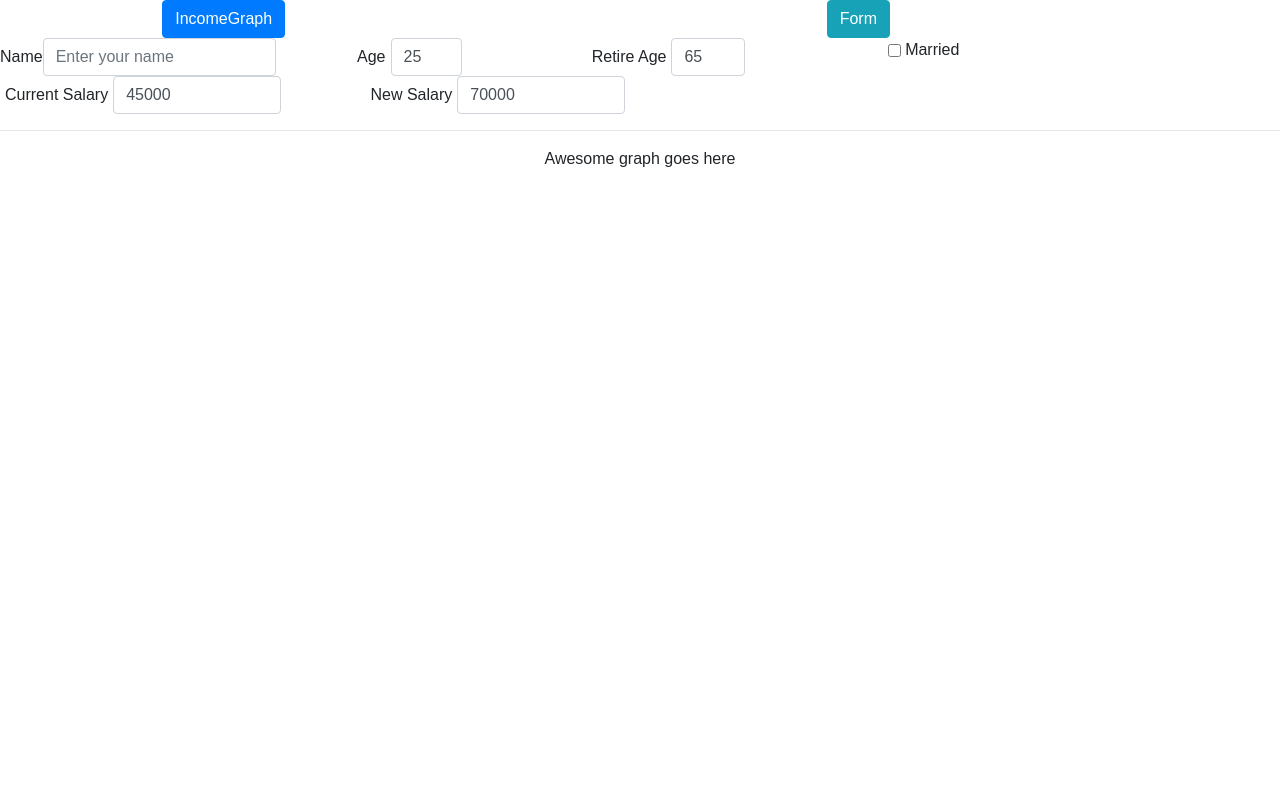
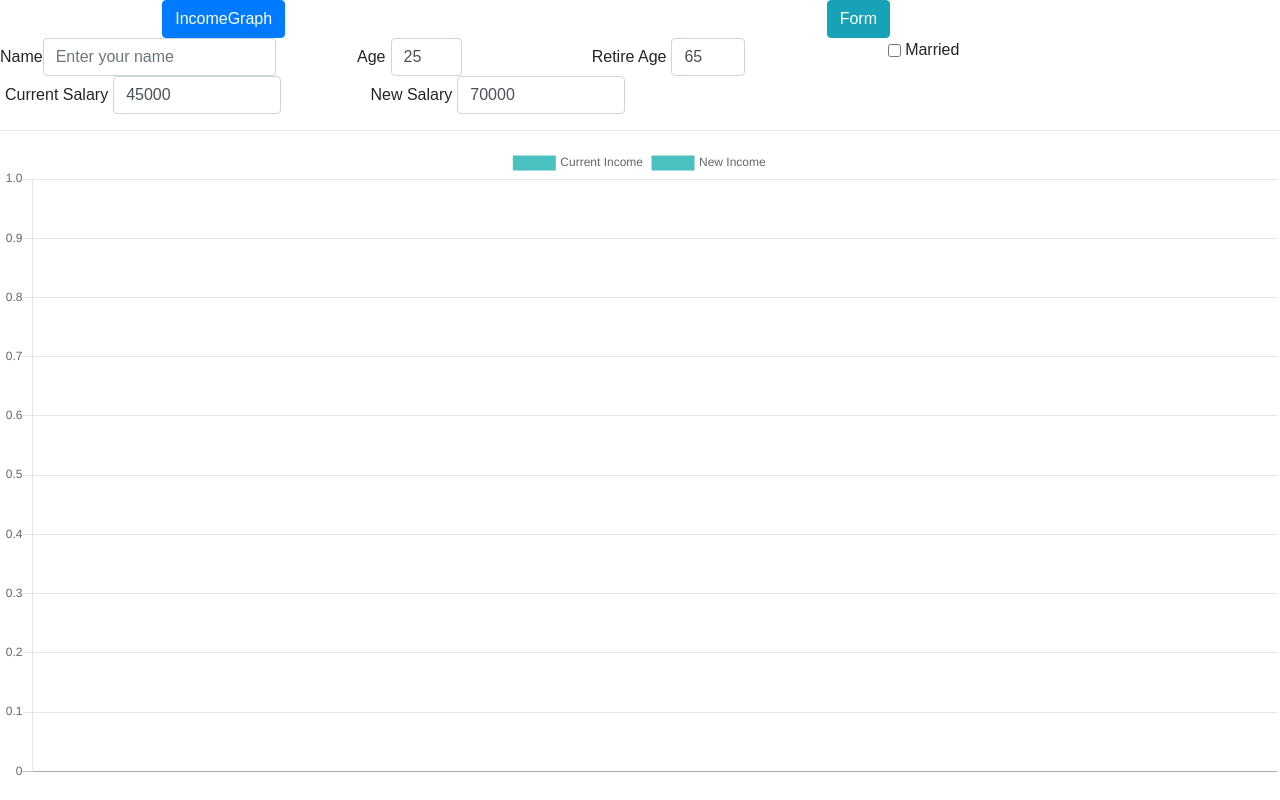
Before and after one commit to tgreenhalgh/incomeGraph, a React (Create React App) app: page /form in a window 1280 px wide. Built offline with nearby package versions, Linux system fonts and the light colour scheme.

Commit message:
graph displays on page

```diff
--- a/package.json
+++ b/package.json
@@ -4,7 +4,9 @@
   "private": true,
   "dependencies": {
     "bootstrap": "^4.1.1",
+    "chart.js": "^2.7.2",
     "react": "^16.4.1",
+    "react-chartjs-2": "^2.7.2",
     "react-dom": "^16.4.1",
     "react-router-dom": "^4.3.1",
     "react-scripts": "1.1.4",
--- a/src/components/Graph.js
+++ b/src/components/Graph.js
@@ -1,9 +1,121 @@
 import React from 'react';
+import { Line } from 'react-chartjs-2';
 
-const Graph = props => {
-  console.log('data', props.data);
-  //props.data is data for the graph
-  return <React.Fragment>Awesome graph goes here</React.Fragment>;
-};
+class Graph extends React.Component {
+  constructor(props) {
+    super(props);
+    this.state = {
+      chartData: {
+        labels: this.props.labels,
+        datasets: [
+          {
+            label: 'Current Income',
+            fill: false,
+            lineTension: 0.1,
+            backgroundColor: 'rgba(75,192,192,0.4)',
+            borderColor: 'rgba(75,192,192,1)',
+            borderCapStyle: 'butt',
+            borderDash: [],
+            borderDashOffset: 0.0,
+            borderJoinStyle: 'miter',
+            pointBorderColor: 'rgba(75,192,192,1)',
+            pointBackgroundColor: '#fff',
+            pointBorderWidth: 1,
+            pointHoverRadius: 5,
+            pointHoverBackgroundColor: 'rgba(75,192,192,1)',
+            pointHoverBorderColor: 'rgba(220,220,220,1)',
+            pointHoverBorderWidth: 2,
+            pointRadius: 1,
+            pointHitRadius: 10,
+            data: this.props.curData,
+          },
+          {
+            label: 'New Income',
+            fill: false,
+            lineTension: 0.1,
+            backgroundColor: 'rgba(75,192,192,0.4)',
+            borderColor: 'rgba(75,192,192,1)',
+            borderCapStyle: 'butt',
+            borderDash: [],
+            borderDashOffset: 0.0,
+            borderJoinStyle: 'miter',
+            pointBorderColor: 'rgba(75,192,192,1)',
+            pointBackgroundColor: '#fff',
+            pointBorderWidth: 1,
+            pointHoverRadius: 5,
+            pointHoverBackgroundColor: 'rgba(75,192,192,1)',
+            pointHoverBorderColor: 'rgba(220,220,220,1)',
+            pointHoverBorderWidth: 2,
+            pointRadius: 1,
+            pointHitRadius: 10,
+            data: this.props.newData,
+          }
+        ]
+      }
+    }
+  }
+
+  render() {
+    return (
+      <div className="chart">
+        <Line data={this.state.chartData} />
+      </div>
+    )
+  }
+
+}
 
 export default Graph;
+
+// export default React.createClass({
+//   displayName: 'IncomeGraph',
+//   render() {
+//     return (
+//       <div>
+//         <Line data={data} />
+//       </div>
+//     )
+//   }
+// })
+
+
+// const data = props => {
+//   console.log('data', props.data);
+//   props.data is data for the graph
+
+//   dynamicLabels = (data) => {
+//     let label = [];
+//     let year = 2018;
+//    for (let i = 0; i < data.length; i++) {
+//      label.push(year);
+//      year++;
+//    }
+//    return label;
+//   }
+
+//   let data = {
+//     datasets: [
+//       {
+//         label: 'Current Income',
+//         fill: false,
+//         lineTension: 0.1,
+//         backgroundColor: 'rgba(75,192,192,0.4)',
+//         borderColor: 'rgba(75,192,192,1)',
+//         borderCapStyle: 'butt',
+//         borderDash: [],
+//         borderDashOffset: 0.0,
+//         borderJoinStyle: 'miter',
+//         pointBorderColor: 'rgba(75,192,192,1)',
+//         pointBackgroundColor: '#fff',
+//         pointBorderWidth: 1,
+//         pointHoverRadius: 5,
+//         pointHoverBackgroundColor: 'rgba(75,192,192,1)',
+//         pointHoverBorderColor: 'rgba(220,220,220,1)',
+//         pointHoverBorderWidth: 2,
+//         pointRadius: 1,
+//         pointHitRadius: 10,
+//         data: props.data,
+//       }
+//     ]
+//   };
+// };
--- a/src/index.js
+++ b/src/index.js
@@ -11,5 +11,3 @@ ReactDOM.render(
   </Router>,
   document.getElementById('root'),
 );
-
-// Comment for test purposes
```
Also changed, not shown: 1 other file (tests, documents, lock files or other folders).
